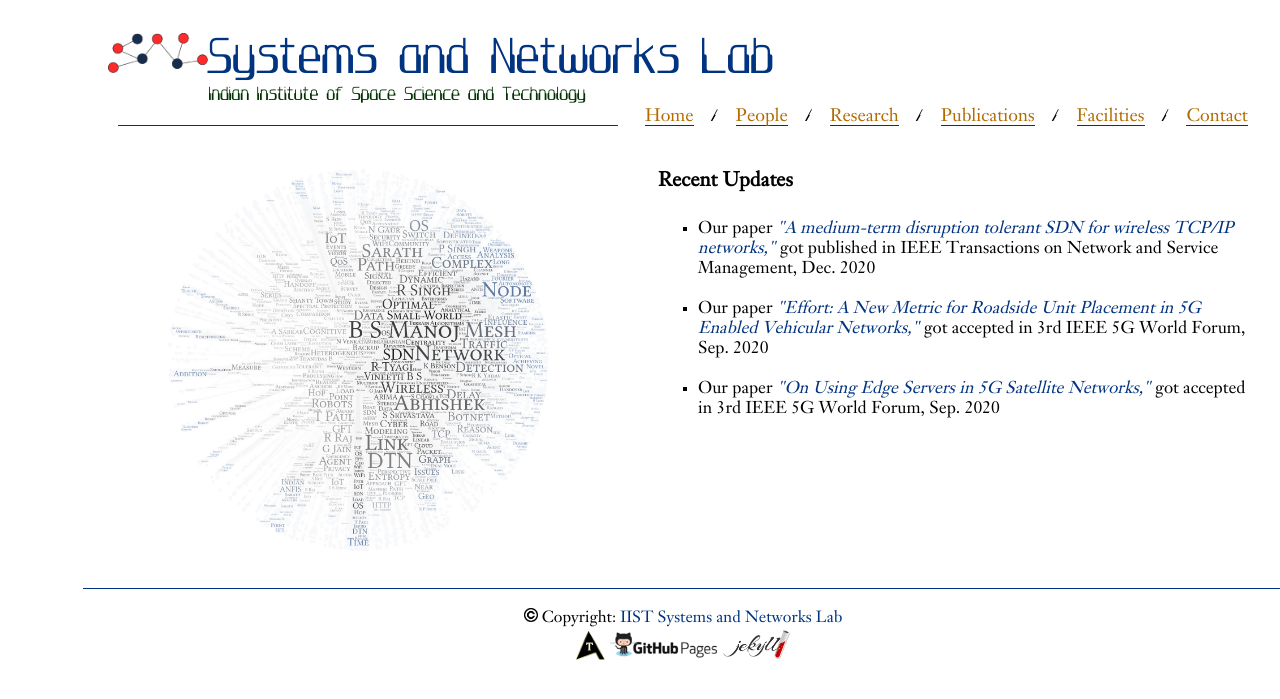
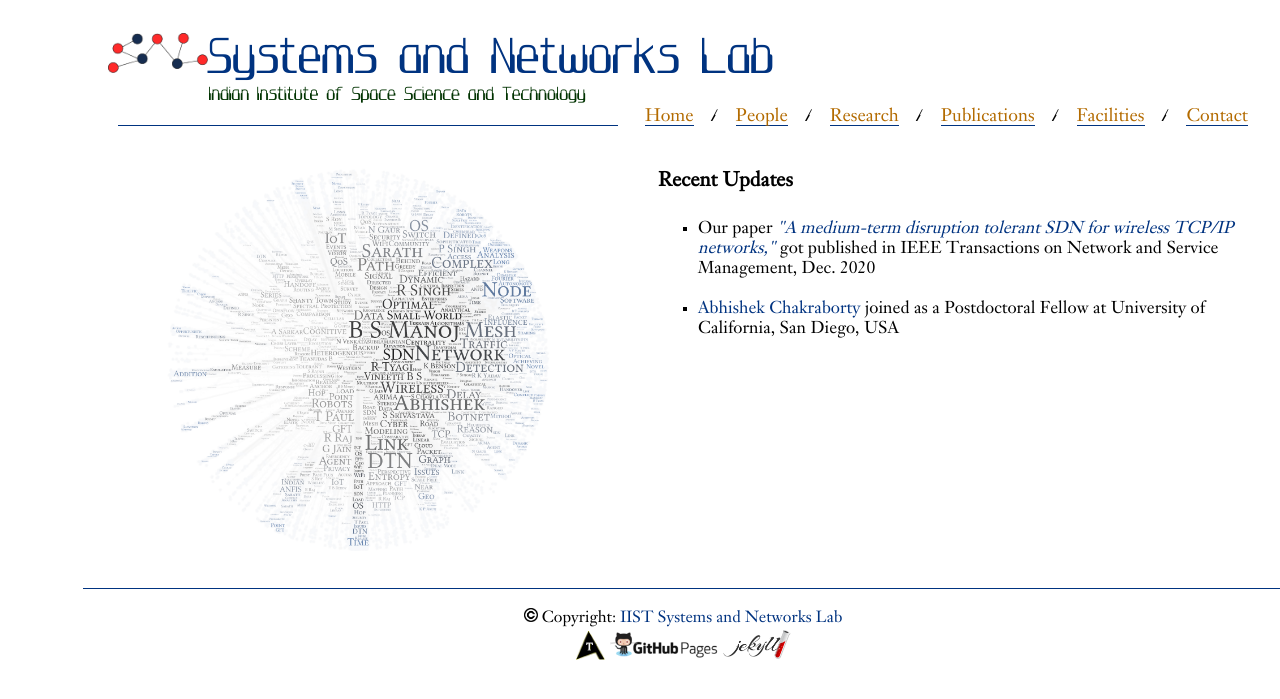
Before and after one commit to iist-sysnet/iist-sysnet.github.io, a Jekyll site: the page built from index.md, in a window 1280 px wide. Shown: the top 699 px of the page. Built offline with Jekyll 4.4.1, drawn with Linux system fonts in a browser that asks for light colours.

Commit message:
Update default.html

```diff
--- a/_layouts/default.html
+++ b/_layouts/default.html
@@ -39,8 +39,7 @@
 	<h4>Recent Updates</h4>
 	<ul>
 		<li>Our paper <i><a href="https://doi.org/10.1109/TNSM.2020.3023889" target="_blank">"A medium-term disruption tolerant SDN for wireless TCP/IP networks,"</a></i> got published in IEEE Transactions on Network and Service Management, Dec. 2020</li><br>
-		<li>Our paper <i><a href="https://doi.org/10.1109/5GWF49715.2020.9221228" target="_blank">"Effort: A New Metric for Roadside Unit Placement in 5G Enabled Vehicular Networks,"</a></i> got accepted in 3rd IEEE 5G World Forum, Sep. 2020</li><br>
-		<li>Our paper <i><a href="https://doi.org/10.1109/5GWF49715.2020.9221366" target="_blank">"On Using Edge Servers in 5G Satellite Networks,"</a></i> got accepted in 3rd IEEE 5G World Forum, Sep. 2020</li><br>
+		<li><a href="https://chakrabortyabhishek.github.io/" target="_blank"> Abhishek Chakraborty </a> joined as a Postdoctoral Fellow at University of California, San Diego, USA </li>
 	</ul>
 	</div>
 	</div>
```
